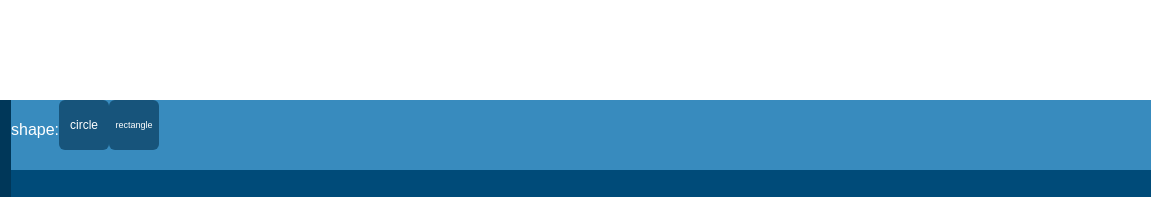
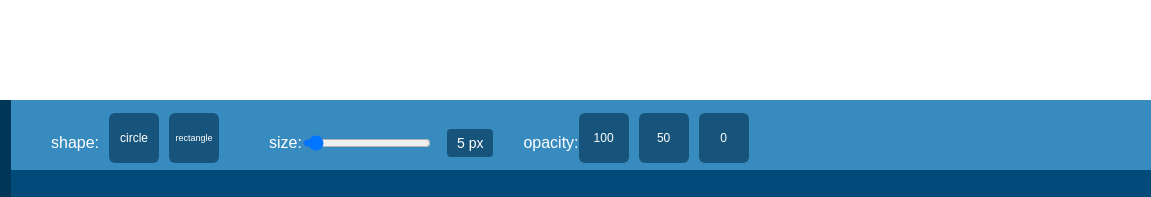
Before and after one commit to CloudiosV/selekda-2024, a plain HTML site: page index.html in a window 1280 px wide. Shown: the top 197 px of the page, 129-1280 px from the left. Drawn offline with Linux system fonts and the light colour scheme.

Commit message:
made linewidth, opacity and try to make eraser now

```diff
--- a/index.html
+++ b/index.html
@@ -13,13 +13,33 @@
 
             <div id="topbar">
                 <div id="topbar-content">
-                    <p>shape:</p>
+
+                    <p style="margin-left: 40px; margin-right: 10px;">shape:</p>
+
                     <div class="shape">
                         <p>circle</p>
                     </div>
-                    <div class="shape">
+                    <div class="shape" style="margin-right: 50px;">
                         <p style="font-size: 9px;">rectangle</p>
                     </div>
+
+                    <label for="width">size:</label>
+                    <input type="range" value="5" min="0" max="100" id="width" style="margin-right: 16px;">
+                    <div style="background-color: rgb(23, 84, 123); padding: 6px 10px; font-size: 14px; border-radius: 4px; margin-right: 30px;">
+                        <p id="width-size">5px</p>
+                    </div>
+
+                    <p>opacity:</p>
+                    <div class="opacity" onclick="opacity(100);">
+                        <p>100</p>
+                    </div>
+                    <div class="opacity" onclick="opacity(50)">
+                        <p>50</p>
+                    </div>
+                    <div class="opacity" onclick="opacity(0)">
+                        <p>0</p>
+                    </div>
+
                 </div>
             </div>
 
@@ -34,7 +54,7 @@
                         <p>bucket</p>
                     </div>
 
-                    <div class="selection">
+                    <div class="selection" onclick="eraser();">
                         <p>eraser</p>
                     </div>
 
--- a/script.js
+++ b/script.js
@@ -3,6 +3,9 @@ let ctx = board.getContext("2d");
 board.width = 800;
 board.height = 400;
 let mouseDown = false;
+let widthSize = document.getElementById("width-size");
+let widthRange = document.getElementById("width");
+let opacityValue = 100;
 
 window.onload = function(){
     drawCanvas();
@@ -23,8 +26,8 @@ function cvsMouseMove(e){
     if(mouseDown){
         ctx.beginPath();
 
-        ctx.fillStyle = "black";
-        ctx.arc(e.offsetX, e.offsetY, 5, 0, 2 * Math.PI)
+        ctx.fillStyle = `rgba(0, 0, 0, ${opacityValue})`;
+        ctx.arc(e.offsetX, e.offsetY, widthRange.value, 0, 2 * Math.PI)
         ctx.fill();
 
         ctx.closePath();
@@ -36,7 +39,15 @@ function cvsMouseUp(){
     console.log("up")
 }
 
+function rangeValue(){
+    widthSize.innerHTML = `${widthRange.value} px`
+}
+
+function opacity(e){
+    opacityValue = `${e}%`;
+}
+
 function startDrawing(){
-    cvsMouseOver();
+    rangeValue();
     requestAnimationFrame(startDrawing);
 }
--- a/style.css
+++ b/style.css
@@ -39,7 +39,8 @@
 #topbar-content {
     display: flex;
     align-items: center;
-    }
+    height: 85px;
+}
 
 #topbar-content .shape {
     background-color: rgb(23, 84, 123);
@@ -49,6 +50,7 @@
     border-radius: 6px;
     font-size: 12px;
     margin-bottom: 10px;
+    margin-right: 10px;
 }
 
 .shape p {
@@ -57,6 +59,25 @@
     align-items: center;
     height: 100%;
 }
+
+.opacity {
+    background-color: rgb(23, 84, 123);
+    width: 30px;
+    height: 30px;
+    padding: 10px;
+    border-radius: 6px;
+    font-size: 12px;
+    margin-bottom: 10px;
+    margin-right: 10px;
+}
+
+.opacity p {
+    display: flex;
+    justify-content: center;
+    align-items: center;
+    height: 100%;
+}
+
 
 #sidebar {
     background-color: rgb(0, 55, 89);
```
